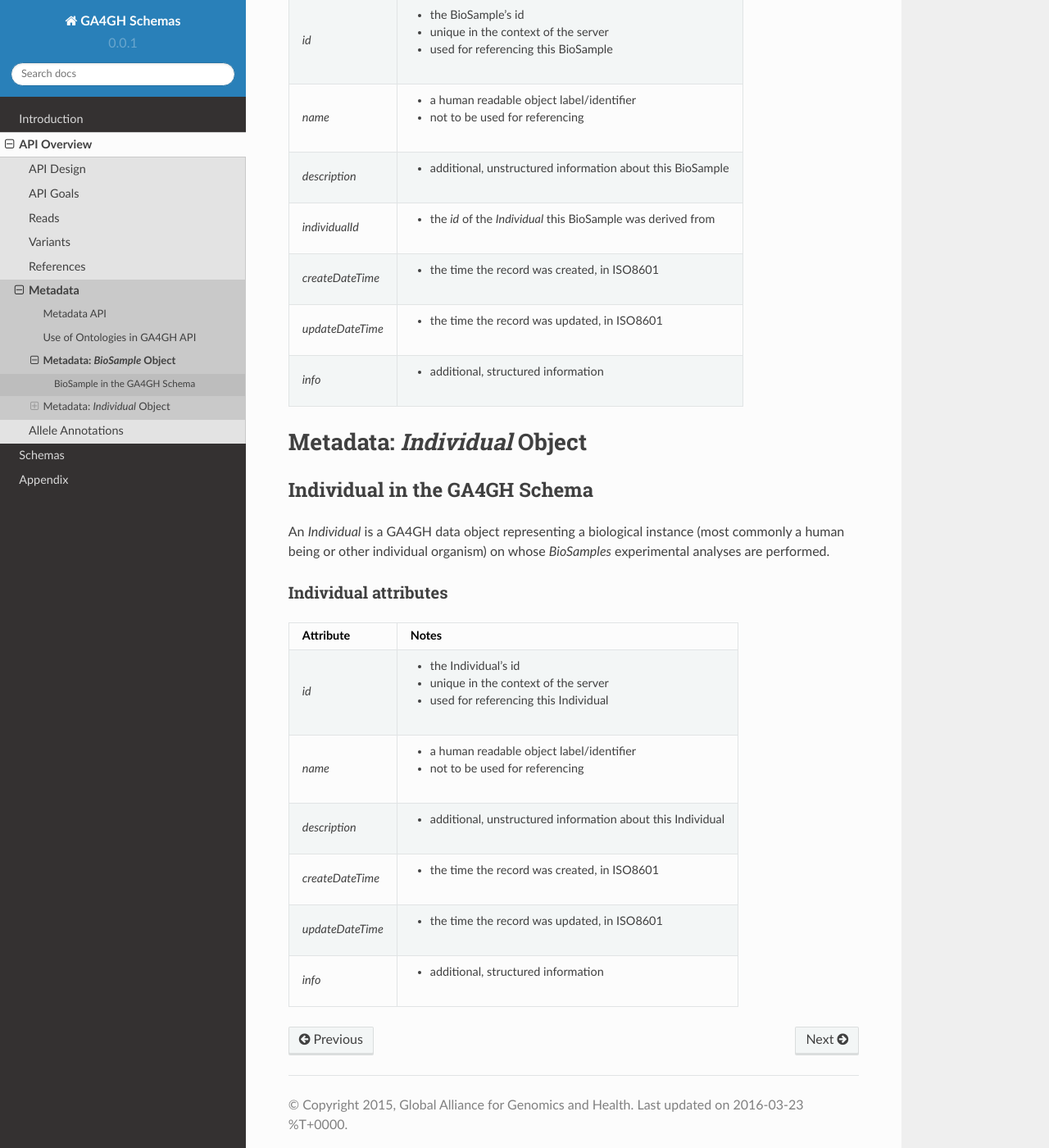
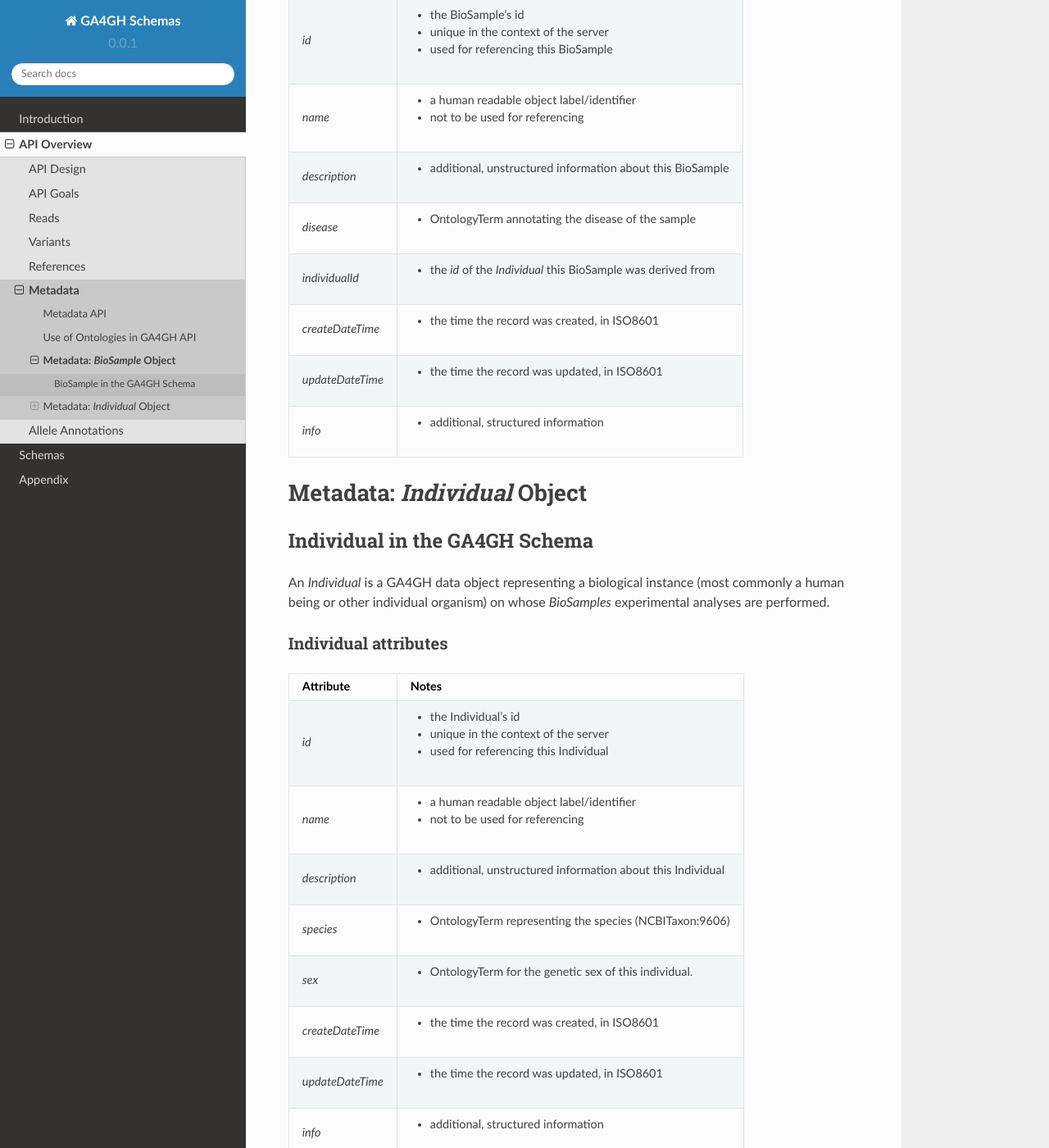
Before and after one commit to ga4gh/ga4gh-schemas, a Sphinx documentation site: the page built from doc/source/api/biodata.rst, in a window 1280 px wide and 1400 px high, scrolled down 661 px. Shown: the whole window at 82% size. Built offline with Sphinx 7.4.7 and the Read the Docs theme 2.0.0, drawn with Linux system fonts in a browser that asks for light colours.

Commit message:
Add fields to documentation.

```diff
--- a/doc/source/api/biodata.rst
+++ b/doc/source/api/biodata.rst
@@ -36,6 +36,7 @@ Attribute             Notes
 *name*                * a human readable object label/identifier
                       * not to be used for referencing
 *description*         * additional, unstructured information about this BioSample
+*disease*             * OntologyTerm annotating the disease of the sample
 *individualId*        * the *id* of the *Individual* this BioSample was derived from
 *createDateTime*      * the time the record was created, in ISO8601
 *updateDateTime*      * the time the record was updated, in ISO8601
@@ -67,6 +68,8 @@ Attribute             Notes
 *name*                * a human readable object label/identifier
                       * not to be used for referencing
 *description*         * additional, unstructured information about this Individual
+*species*             * OntologyTerm representing the species (NCBITaxon:9606)
+*sex*                 * OntologyTerm for the genetic sex of this individual.
 *createDateTime*      * the time the record was created, in ISO8601
 *updateDateTime*      * the time the record was updated, in ISO8601
 *info*                * additional, structured information
```
